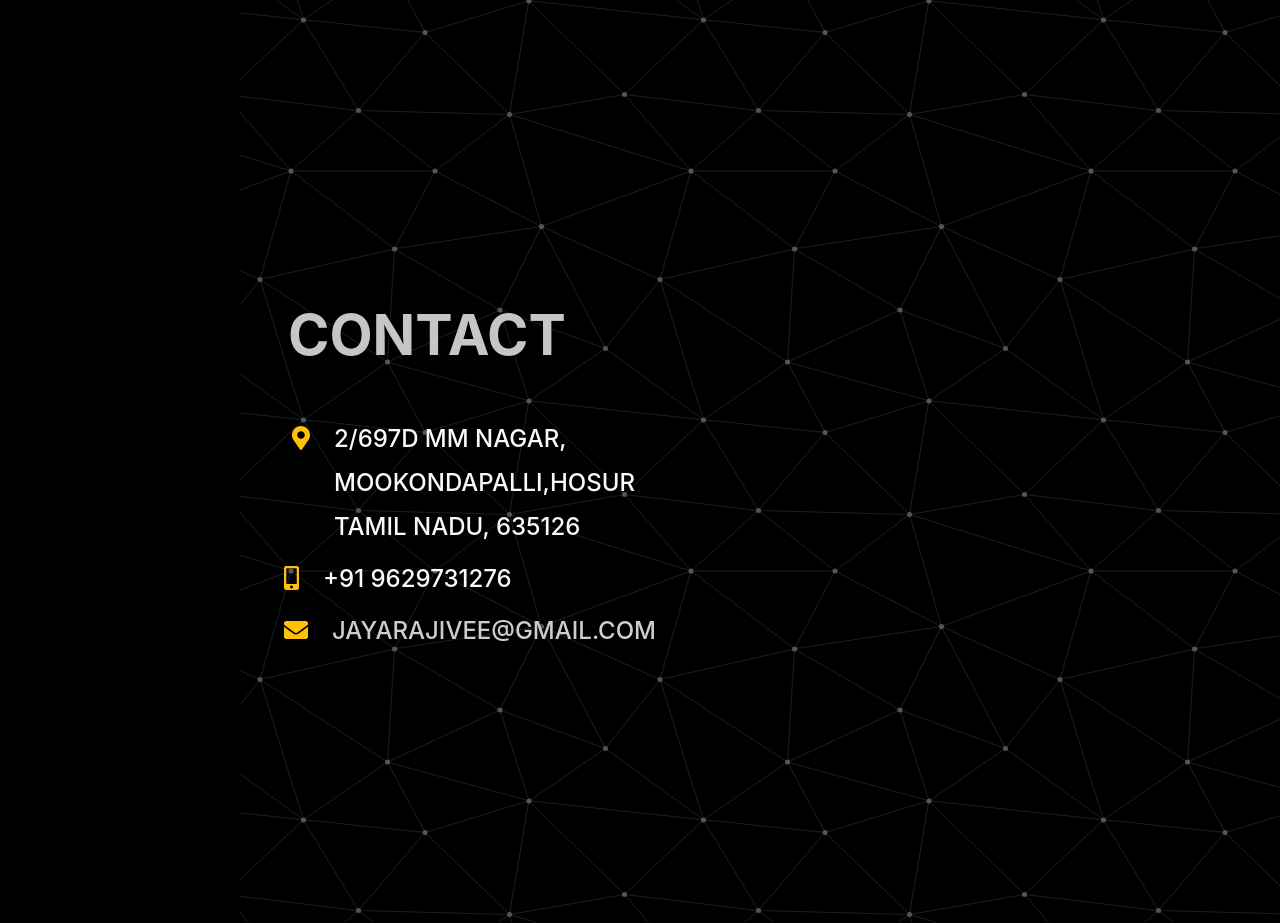
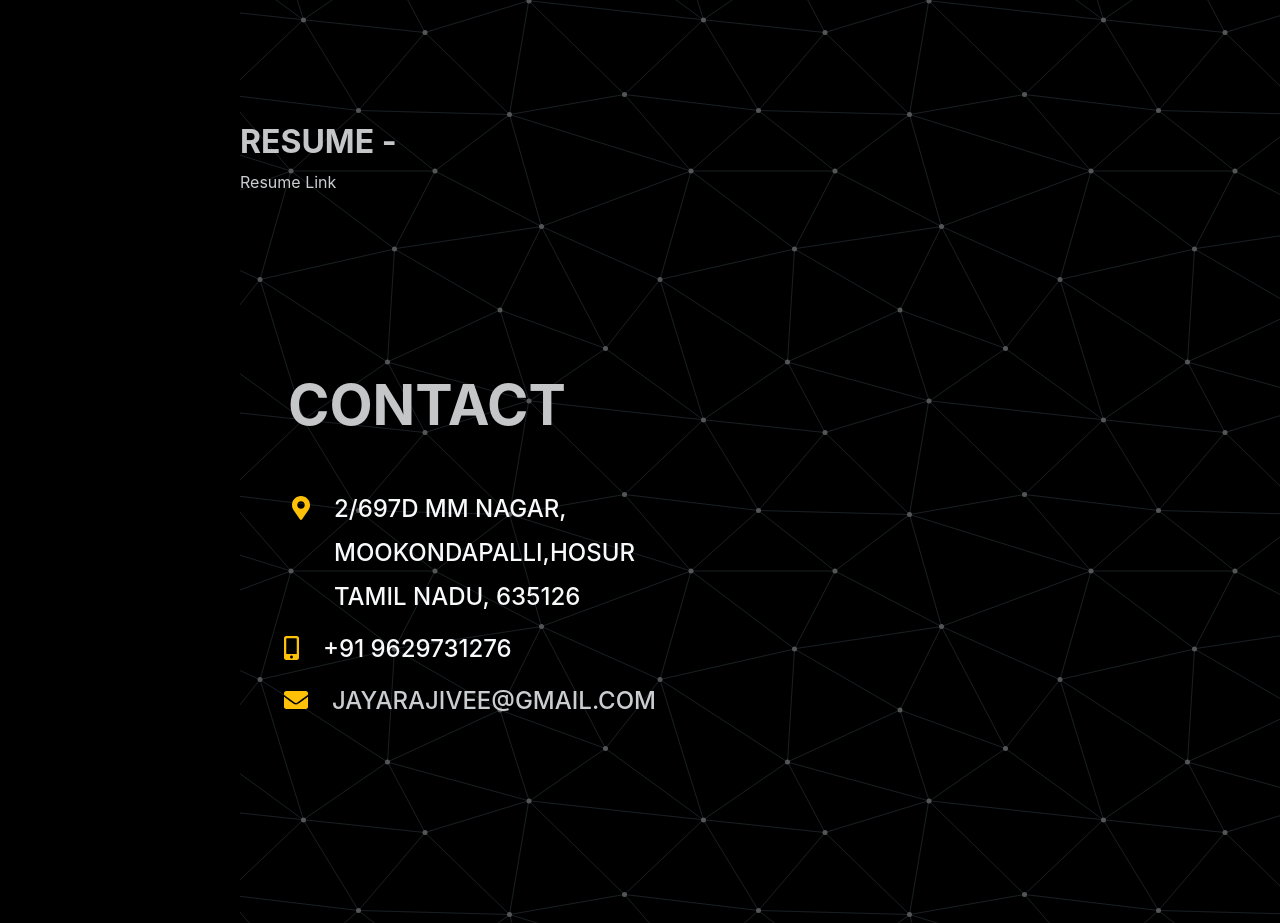
Before and after one commit to RajiveeJ/Portfolio, a plain HTML site: page index.html in a window 1280 px wide. Shown: the part 4420-5343 px from the top of the page. Drawn offline with nearby package versions, Linux system fonts and the light colour scheme; a web font is replaced by a local one.

Commit message:
Update index.html

```diff
--- a/index.html
+++ b/index.html
@@ -139,7 +139,13 @@
 
             </div>
         </section>
+        <div class="d-lg-flex justify-content-start">
+                    <div>
 
+                        <h3>Resume - </h3> <a href="https://drive.google.com/file/d/1UptU-pb6uM4Sm1HIjiUDJ8R37qQTxNYt/view?usp=sharing">Resume Link</a>
+
+                    </div>
+            </div>
         <section class="resume-section" id="contact">
             <div class="resume-section-content">
                 <h2 class="mb-5">Contact</h2>
```
